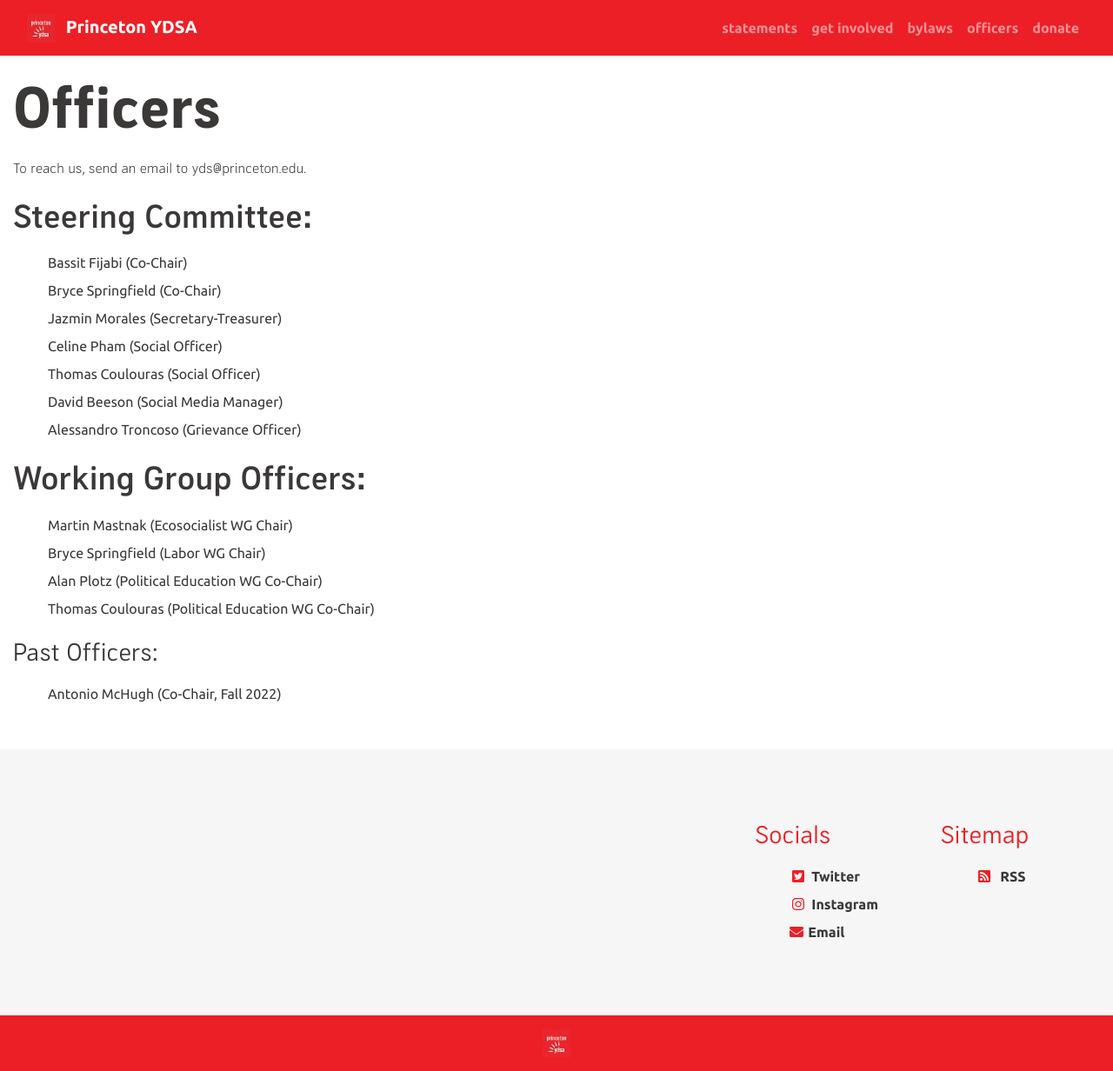
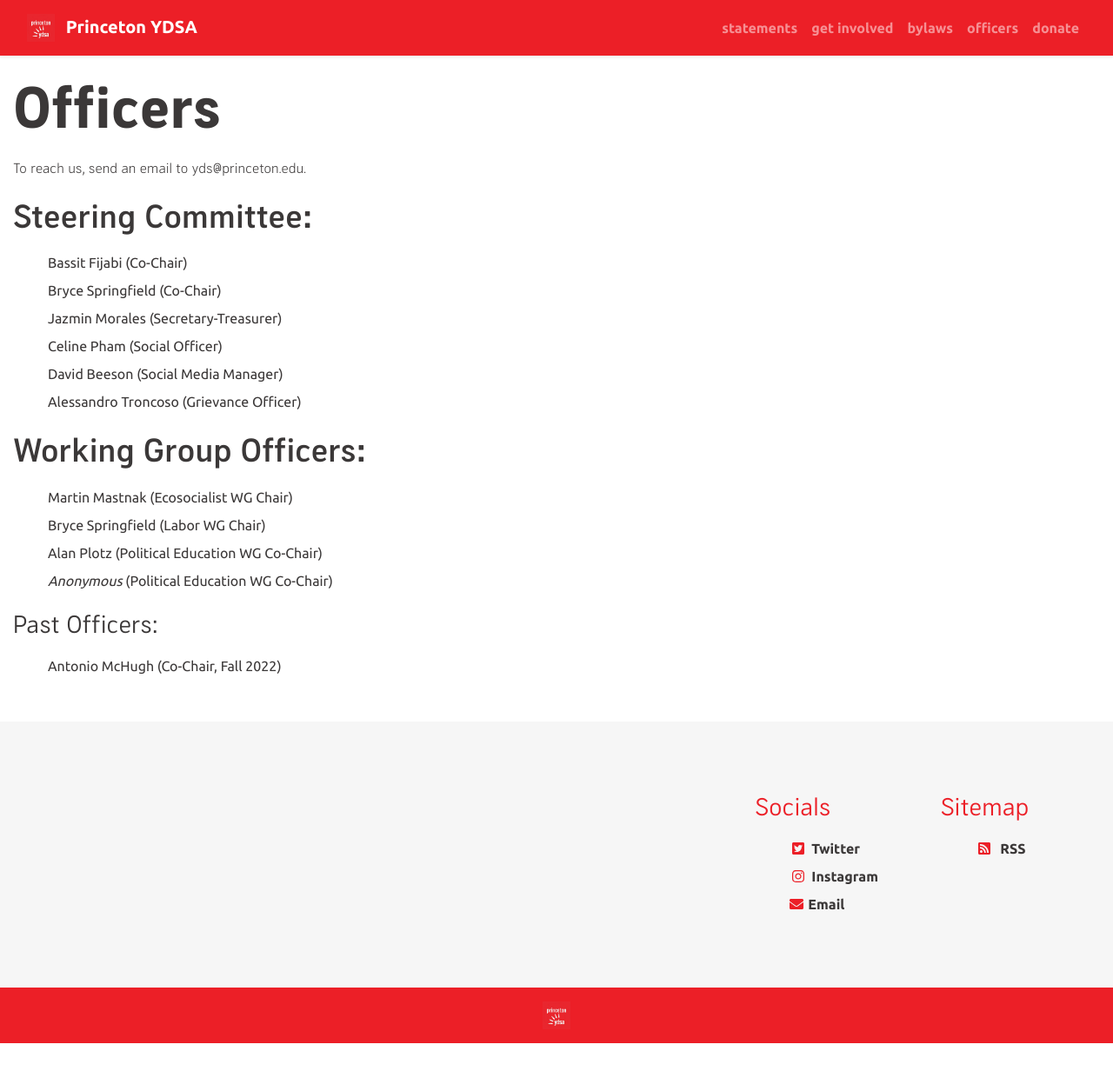
Before and after one commit to centralnjdsa-ntc/princetonydsa.github.io, a Jekyll site: the page built from _pages/officers.md, in a window 1280 px wide. Shown: the whole page at 87% size. Built offline with Jekyll 4.4.1, drawn with Linux system fonts in a browser that asks for light colours; after the commit the page ends 1200 px from its top, so only the background shows below that.

Commit message:
Actualizar officers.md

```diff
--- a/_pages/officers.md
+++ b/_pages/officers.md
@@ -11,7 +11,6 @@
 * Bryce Springfield (Co-Chair)
 * Jazmin Morales (Secretary-Treasurer)
 * Celine Pham (Social Officer)
-* Thomas Coulouras (Social Officer)
 * David Beeson (Social Media Manager)
 * Alessandro Troncoso (Grievance Officer)
 
@@ -19,7 +18,7 @@
 * Martin Mastnak (Ecosocialist WG Chair)
 * Bryce Springfield (Labor WG Chair)
 * Alan Plotz (Political Education WG Co-Chair)
-* Thomas Coulouras (Political Education WG Co-Chair)
+* _Anonymous_ (Political Education WG Co-Chair)
 
 #### Past Officers:
 * Antonio McHugh (Co-Chair, Fall 2022)
```
